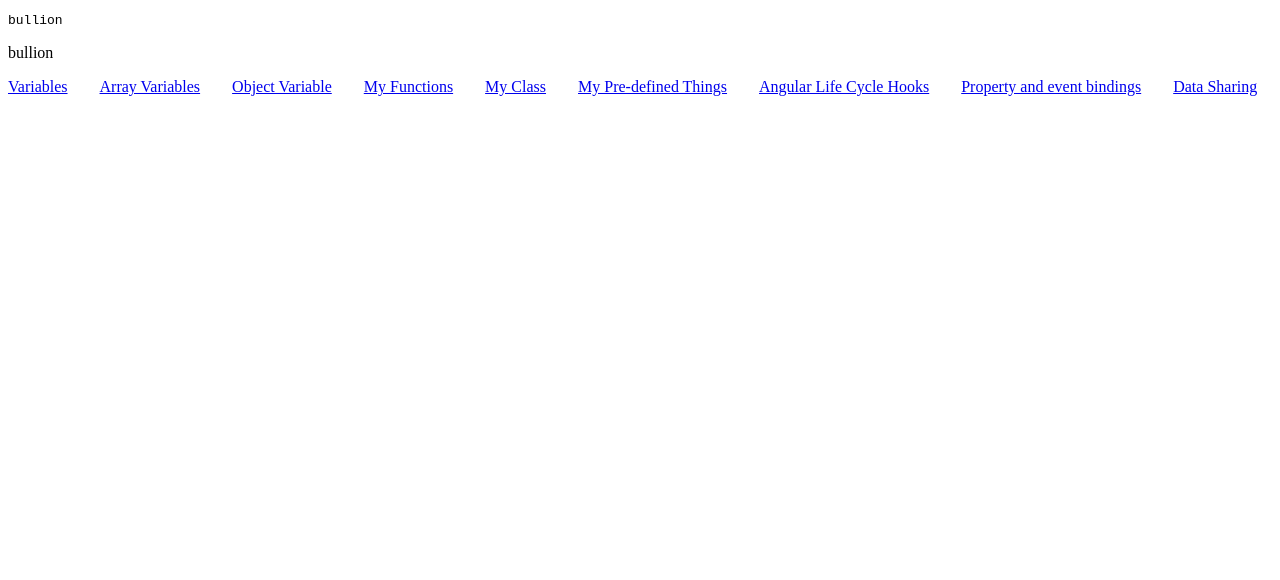
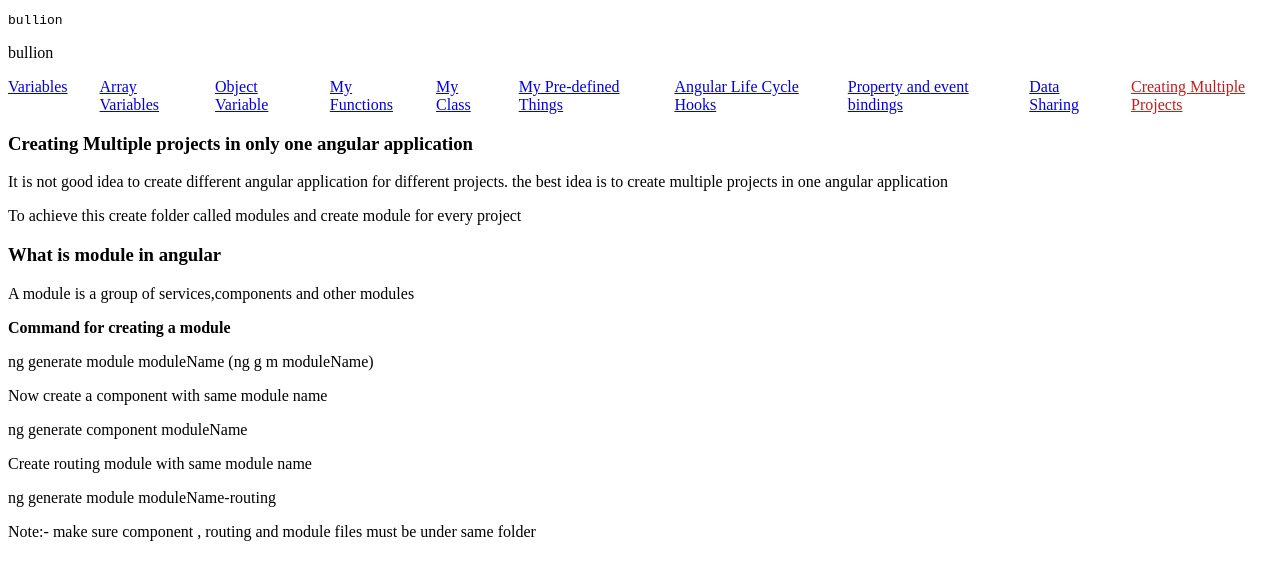
Before and after one commit to Battula-V/live-project, an Angular app: page /creating-multiple-projects in a window 1280 px wide. Before the commit this address led to /. Shown: the top 580 px of the page. Built offline with nearby package versions, Linux system fonts and the light colour scheme.

Commit message:
creating-multiple-projects added

```diff
--- a/package.json
+++ b/package.json
@@ -3,7 +3,7 @@
   "version": "0.0.0",
   "scripts": {
     "ng": "ng",
-    "start": "ng serve",
+    "start": "ng serve --port 4201",
     "build": "ng build",
     "watch": "ng build --watch --configuration development",
     "test": "ng test"
--- a/src/app/app-routing.module.ts
+++ b/src/app/app-routing.module.ts
@@ -13,6 +13,7 @@ import { DataSharingTypeOneComponent } from './components/data-sharing/component
 import { DataSharingTypeTwoComponent } from './components/data-sharing/components/data-sharing-type-two/data-sharing-type-two.component';
 import { DataSharingTypeThreeComponent } from './components/data-sharing/components/data-sharing-type-three/data-sharing-type-three.component';
 import { DataSharingTypeFourComponent } from './components/data-sharing/components/data-sharing-type-four/data-sharing-type-four.component';
+import { CreatingMultipleProjectsComponent } from './components/creating-multiple-projects/creating-multiple-projects.component';
 const routes: Routes = [
   {
     path:"",
@@ -68,6 +69,10 @@ const routes: Routes = [
         data : {name:"ramu" ,salary:1200}
       }
     ]
+  },
+  {
+    path : "creating-multiple-projects",
+    component : CreatingMultipleProjectsComponent
   }
 ];
 
--- a/src/app/app.module.ts
+++ b/src/app/app.module.ts
@@ -18,6 +18,7 @@ import { DataSharingTypeOneComponent } from './components/data-sharing/component
 import { DataSharingTypeTwoComponent } from './components/data-sharing/components/data-sharing-type-two/data-sharing-type-two.component';
 import { DataSharingTypeThreeComponent } from './components/data-sharing/components/data-sharing-type-three/data-sharing-type-three.component';
 import { DataSharingTypeFourComponent } from './components/data-sharing/components/data-sharing-type-four/data-sharing-type-four.component';
+import { CreatingMultipleProjectsComponent } from './components/creating-multiple-projects/creating-multiple-projects.component';
 @NgModule({
   declarations: [
     AppComponent,
@@ -34,7 +35,8 @@ import { DataSharingTypeFourComponent } from './components/data-sharing/componen
     DataSharingTypeOneComponent,
     DataSharingTypeTwoComponent,
     DataSharingTypeThreeComponent,
-    DataSharingTypeFourComponent
+    DataSharingTypeFourComponent,
+    CreatingMultipleProjectsComponent
   ],
   imports: [
     BrowserModule,
--- /dev/null
+++ b/src/app/components/creating-multiple-projects/creating-multiple-projects.component.html
@@ -0,0 +1,15 @@
+<h3>Creating Multiple projects in only one angular application</h3>
+<p> It is not good idea to create different angular application for different projects.  the best idea is to create multiple projects in one angular application </p>
+<p> To achieve this create folder called modules and create module for every project </p>
+
+<h3>What is module in angular </h3>
+<p> A module is a group of services,components and other modules </p>
+
+<b>Command for creating a module </b>
+<p> ng generate module moduleName (ng g m moduleName)</p>
+<p>Now create a component with same module name</p>
+<p> ng generate component moduleName</p>
+
+<p> Create routing module with same module name</p>
+<p> ng generate module moduleName-routing</p>
+<p> Note:- make sure component , routing and module files must be under same folder  </p>
--- a/src/app/components/menu-bar/menu-bar.component.html
+++ b/src/app/components/menu-bar/menu-bar.component.html
@@ -27,4 +27,7 @@
     <div>
         <a routerLink="data-sharing" routerLinkActive="color-1"> Data Sharing</a>
     </div>
+    <div>
+        <a routerLink="creating-multiple-projects" routerLinkActive="color-1">Creating Multiple Projects</a>
+    </div>
 </div>
```
Also changed, not shown: src/app/components/creating-multiple-projects/creating-multiple-projects.component.ts (added, +10 -0 lines), src/app/components/creating-multiple-projects/creating-multiple-projects.component.scss (added), 1 other file (tests, documents, lock files or other folders).
